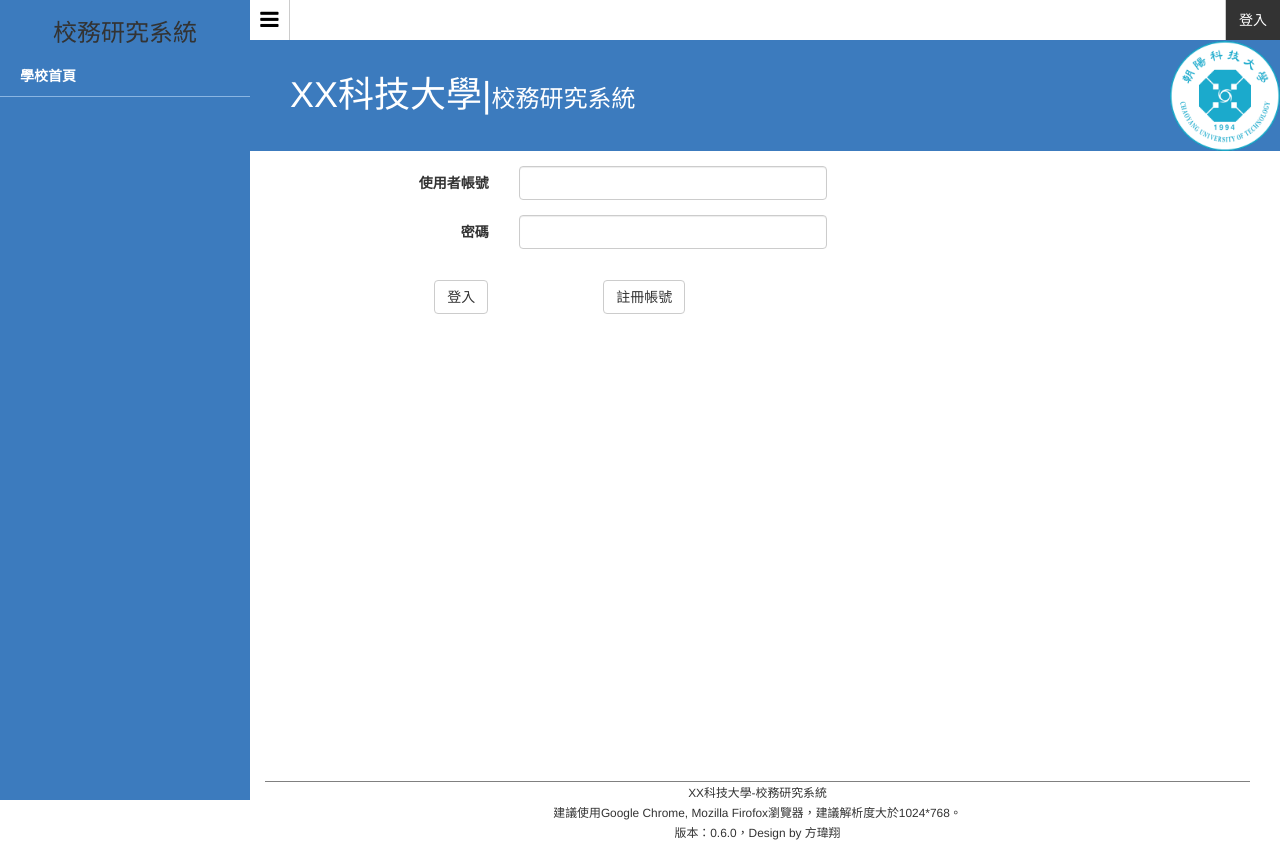
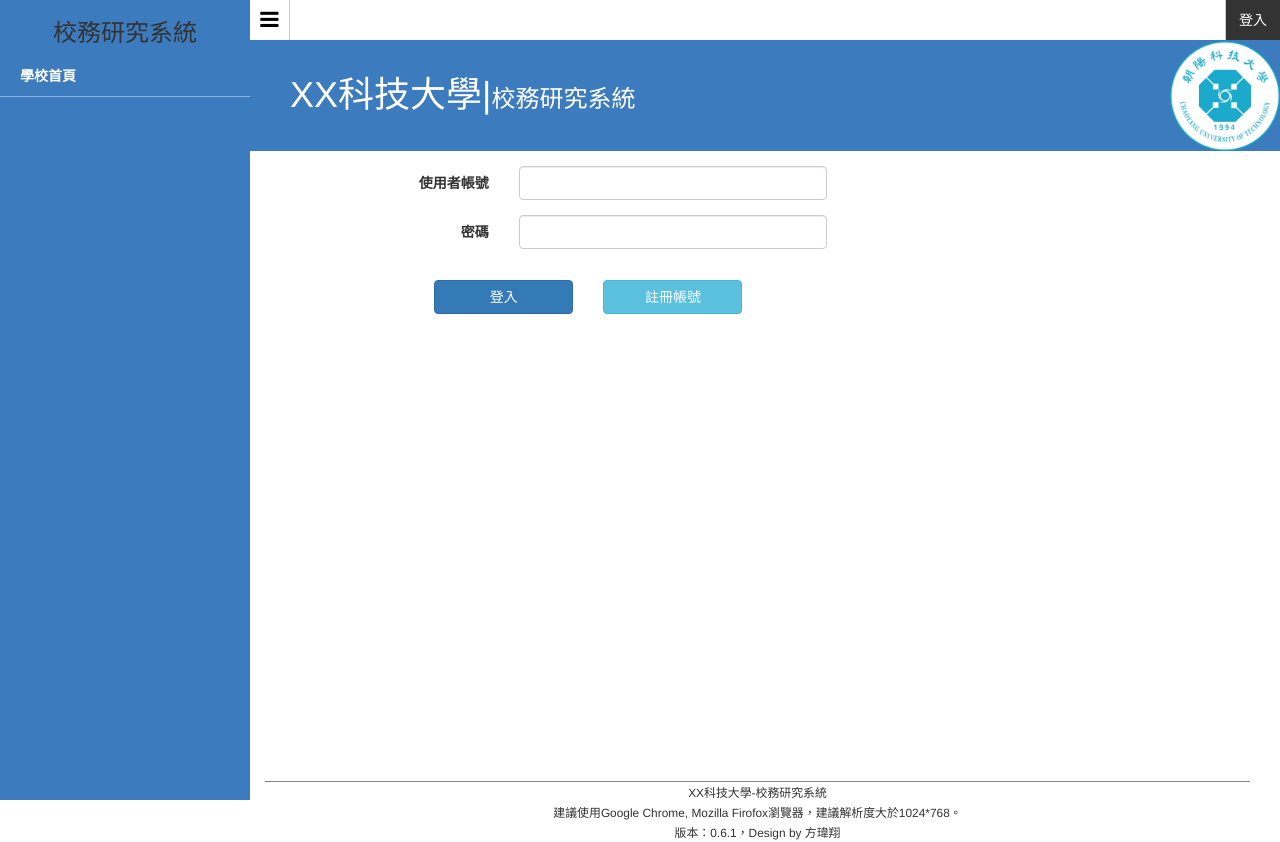
Before and after one commit to am910021/school-Public, a Django app: page /account/login/ in a window 1280 px wide. Run offline with Django 3.2, Linux system fonts and the light colour scheme; data that the repository does not hold is empty; parts of the project's set-up code (start-up, migrations or seed data) failed here and were passed over; some libraries are stand-ins or nearby versions.

Commit message:
版本：0.6.1

```diff
--- a/school/account/templates/account/login.html
+++ b/school/account/templates/account/login.html
@@ -42,14 +42,13 @@
                  -->
                 <div class="form-group">
                     <div class="col-sm-offset-2 col-sm-2">
-
-                        <button type="submit" class="btn btn-default">
+                        <button type="submit" class="btn btn-block btn-primary">
                             登入
                         </button>
                     </div>
 
                     <div class="col-sm-2">
-						<a href={% url 'account:signup' %} class="btn btn-default">註冊帳號</a>
+						<a href={% url 'account:signup' %} class="btn btn-info btn-block">註冊帳號</a>
                     </div>
                 </div>
             </form>
--- a/school/school/settings.py
+++ b/school/school/settings.py
@@ -28,7 +28,7 @@
 ALLOWED_HOSTS = ['*']
 
 SITE_NAME = "校務系統"
-SITE_VERSION = '0.6.0'
+SITE_VERSION = '0.6.1'
 
 # Application definition
 
--- a/school/version.txt
+++ b/school/version.txt
@@ -1 +1 @@
-版本：0.6.0
+版本：0.6.1
```
Also changed, not shown: school/main/static/js/shiny.js (added, +23 -0 lines), school/main/templates/main/shinyapp.html (+3 -28 lines).
